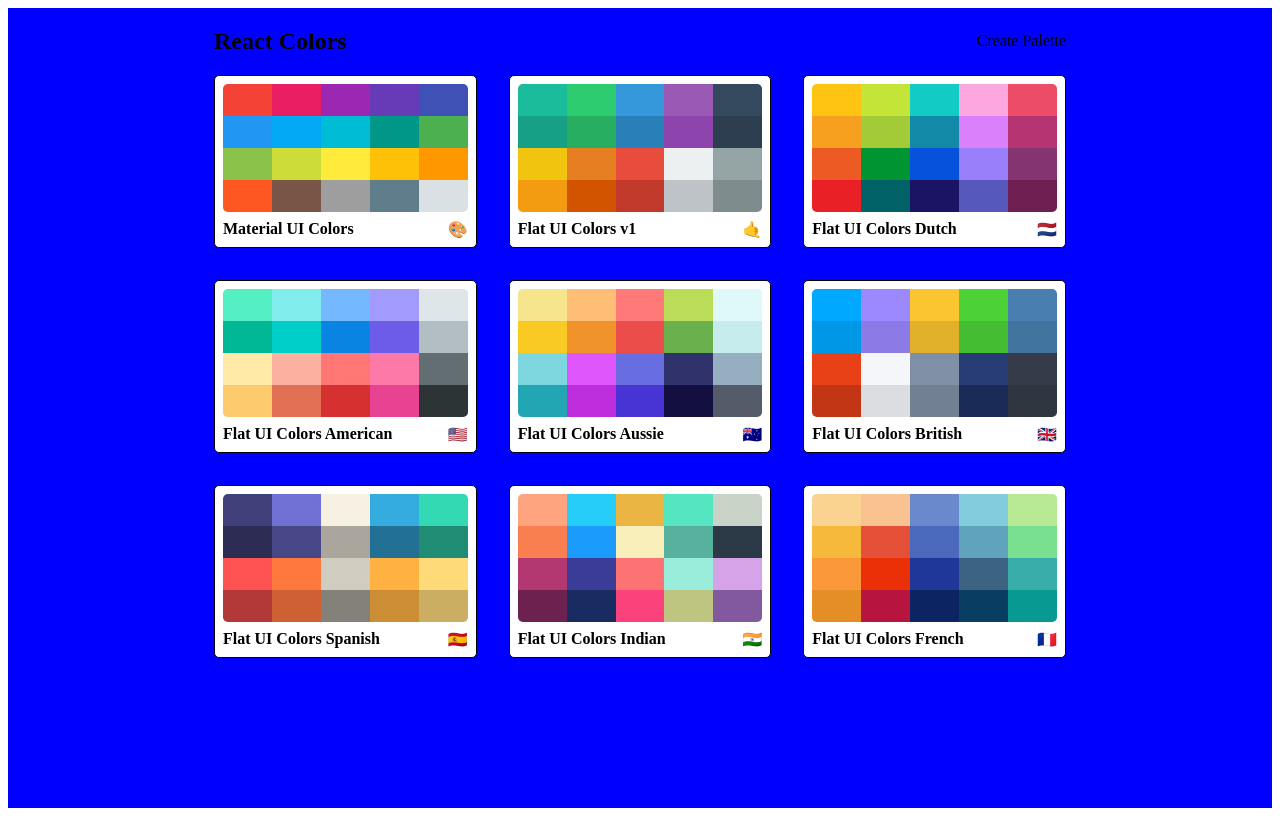
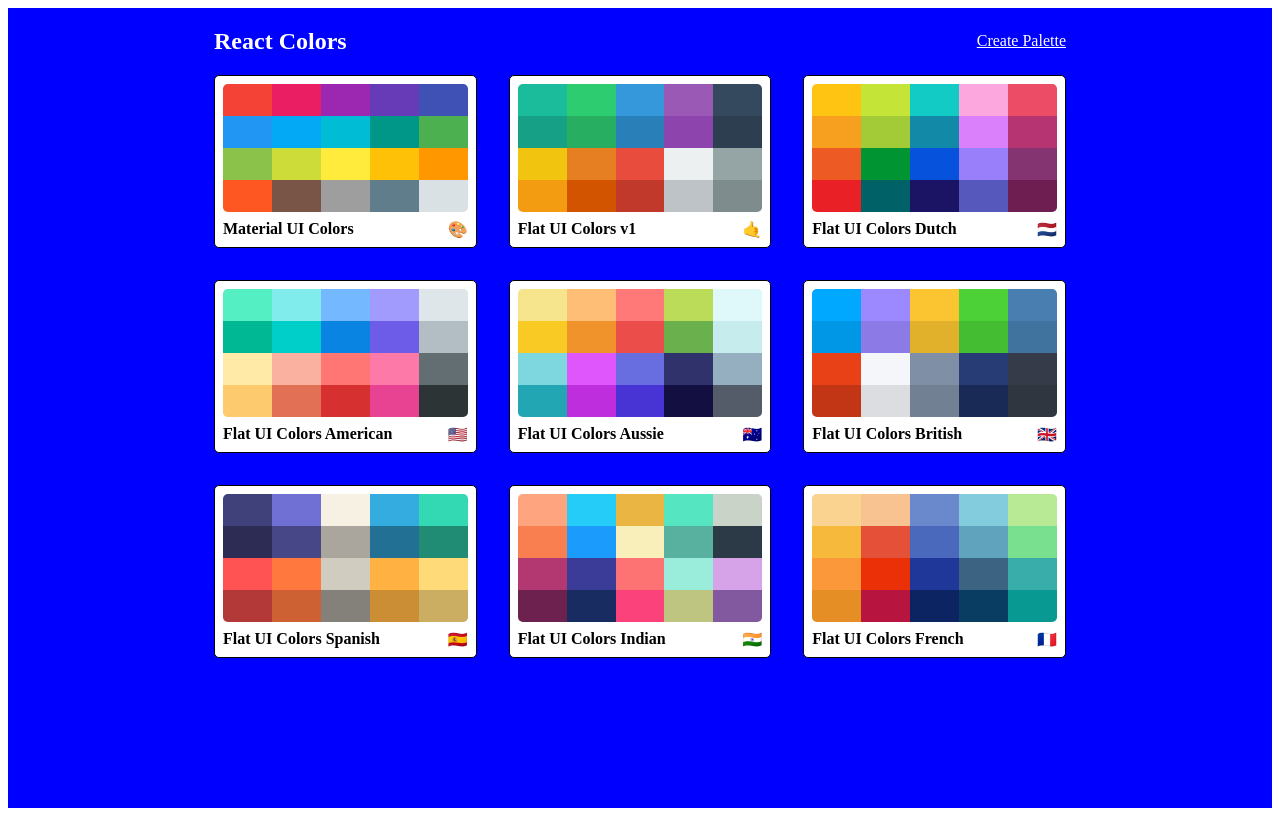
Before and after one commit to vadholovin/colors-app, a React (Create React App) app: page / in a window 1280 px wide. Built offline with nearby package versions, Linux system fonts and the light colour scheme; the HTML template or start-up script is replaced by a standard one.

Commit message:
Add NewPaletteForm and Link

```diff
--- a/src/App.js
+++ b/src/App.js
@@ -6,6 +6,7 @@
 import PaletteList from './PaletteList';
 import Palette from './Palette';
 import SingleColorPalette from './SingleColorPalette';
+import NewPaletteForm from './NewPaletteForm';
 import NotFound from './NotFound';
 import seedColors from './seedColors';
 import './styles/App.css';
@@ -17,6 +18,7 @@
         <Route path='/' element={<PaletteList palettes={seedColors} />} />
         <Route path="/palette/:paletteId" element={<Palette />} />
         <Route path="/palette/:paletteId/:colorId" element={<SingleColorPalette />} />
+        <Route path="/palette/new" element={<NewPaletteForm />} />
         <Route path="*" element={<NotFound />} />
       </Routes>
     </div>
--- /dev/null
+++ b/src/NewPaletteForm.js
@@ -0,0 +1,9 @@
+import React from 'react';
+
+function NewPaletteForm() {
+  return (
+    <div>NewPaletteForm</div>
+  )
+}
+
+export default NewPaletteForm;
--- a/src/PaletteList.js
+++ b/src/PaletteList.js
@@ -1,4 +1,5 @@
 import React from 'react';
+import { Link } from 'react-router-dom';
 import Container from '@mui/material/Container';
 import Grid from '@mui/material/Grid';
 import Box from '@mui/material/Box';
@@ -21,11 +22,12 @@
           sx={{
             display: 'flex',
             justifyContent: 'space-between',
-            alignItems: 'center'
+            alignItems: 'center',
+            color: 'white'
           }}
         >
           <h1>React Colors</h1>
-          <span>Create Palette</span>
+          <Link to="/palette/new" style={{color: 'white'}}>Create Palette</Link>
         </Box>
 
         <Grid container spacing={4}>
```
